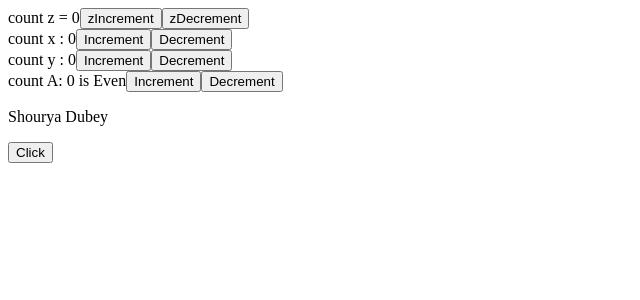
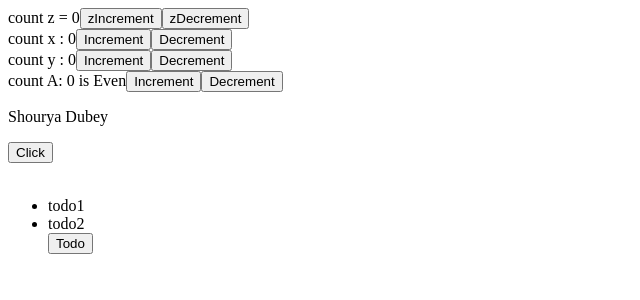
Before and after one commit to Shourya-Dubey/PW-Full-Stack-Web-Dev, a React (Create React App) app in the folder Module66-React/reactapp/: page / in a window 1280 px wide. Shown: the top 300 px of the page, without its empty margins (0-640 px from the left). Built offline with nearby package versions, Linux system fonts and the light colour scheme.

Commit message:
Adding new item to todos array

```diff
--- a/Module66-React/reactapp/src/Counter.js
+++ b/Module66-React/reactapp/src/Counter.js
@@ -8,6 +8,7 @@ function Counter(){
     const[y, setY] = useState(0);
     const[a, setA] = useState(0);
     const[isEditting, setIsEditting] = useState(false);
+    const[todos, setTodo] = useState(['todo1', 'todo2']);
 
     return (
       <>
@@ -27,23 +28,33 @@ function Counter(){
           zDecrement
         </button>
         <br />
+
         count x : {x}
         <button onClick={() => setX(x + 1)}>Increment</button>
         <button onClick={() => setX(x - 1)}>Decrement</button>
         <br />
+
         count y : {y}
         <button onClick={() => setY(y + 1)}>Increment</button>
         <button onClick={() => setY(y - 1)}>Decrement</button>
         <br />
+
         count A: {a} is {a % 2 == 0 ? "Even" : "Odd"}
         <button onClick={() => setA(a + 1)}>Increment</button>
         <button onClick={() => setA(a - 1)}>Decrement</button>
-        <br/>
+        <br />
 
-        {
-         isEditting ? <input /> : <p>Shourya Dubey</p>
-        }
+        {isEditting ? <input /> : <p>Shourya Dubey</p>}
         <button onClick={() => setIsEditting(!isEditting)}>Click</button>
+        <br />
+        <br />
+
+        <ul>
+           {
+            todos.map((todo)=><li>{todo}</li>)
+           }
+          <button onClick={() => setTodo([...todos, "newTodo"])}>Todo</button>
+        </ul>
       </>
     );
 }
```
